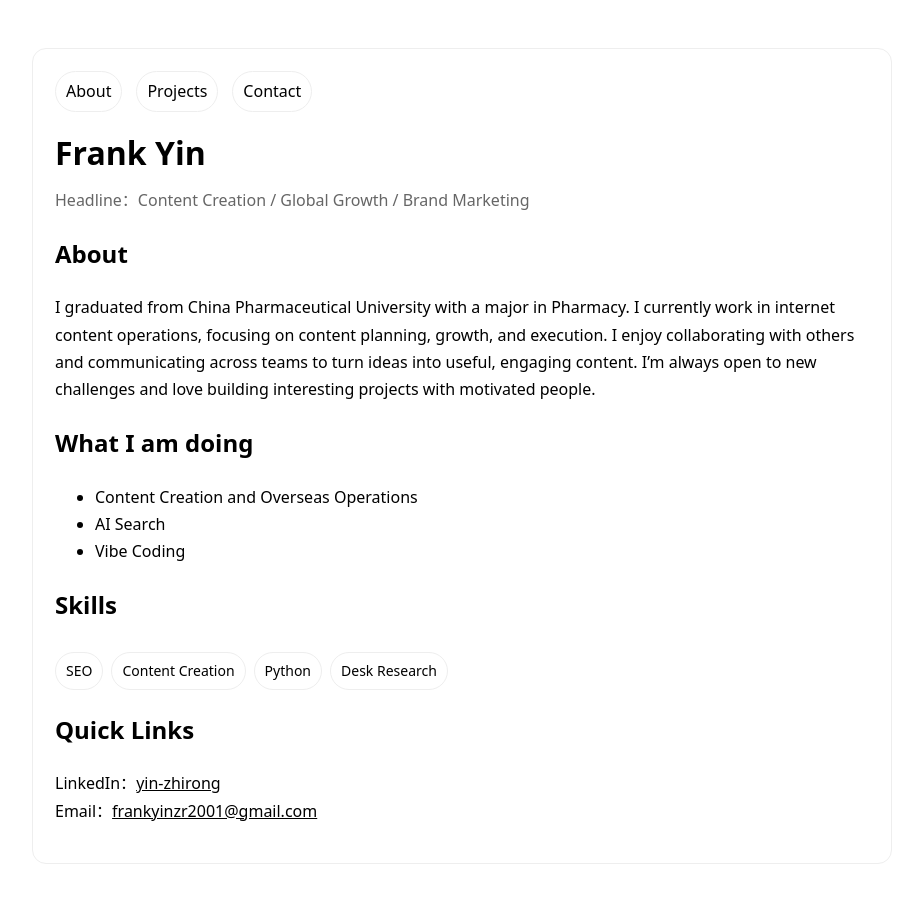
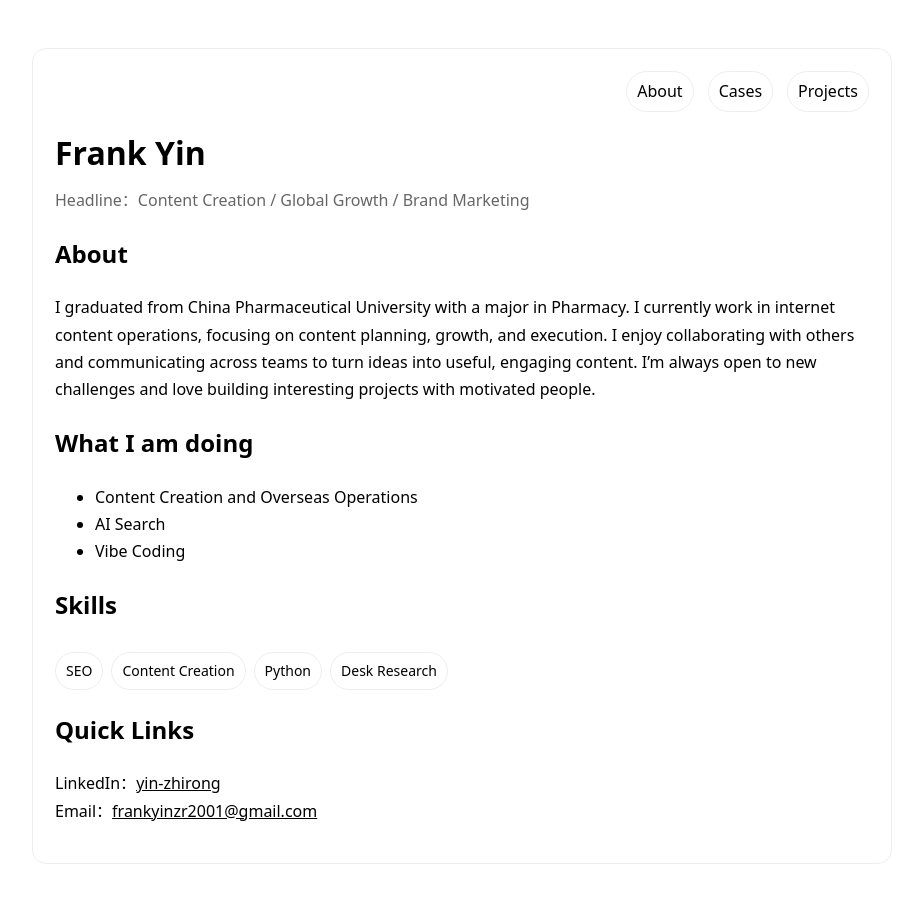
Before and after one commit to frankyinzr/frankyinzr.github.io, a plain HTML site: page index.html in a window 1280 px wide. Shown: the whole page, without its empty margins (178-1101 px from the left). Drawn offline with Linux system fonts and the light colour scheme.

Commit message:
Update index.html

```diff
--- a/index.html
+++ b/index.html
@@ -11,7 +11,14 @@
     .muted{color:#666}
     a{color:inherit}
     .tag{display:inline-block;border:1px solid #eee;border-radius:999px;padding:6px 10px;margin:6px 8px 0 0;font-size:14px}
-    .nav{display:flex;gap:14px;margin:0 0 14px;flex-wrap:wrap}
+
+    .nav{
+      display:flex;
+      gap:14px;
+      margin:0 0 14px;
+      flex-wrap:wrap;
+      justify-content:flex-end; /* 让顶部3个按钮靠右 */
+    }
     .nav a{text-decoration:none;border:1px solid #eee;padding:6px 10px;border-radius:999px}
     .nav a:hover{background:#f7f7f7}
   </style>
@@ -20,8 +27,8 @@
   <div class="card">
     <nav class="nav">
       <a href="index.html">About</a>
+      <a href="cases.html">Cases</a>
       <a href="projects.html">Projects</a>
-      <a href="contact.html">Contact</a>
     </nav>
 
     <h1>Frank Yin</h1>
```
